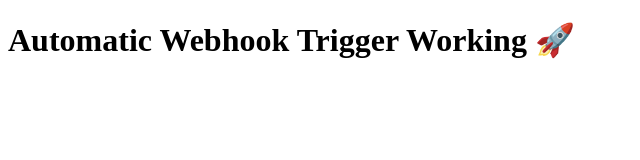
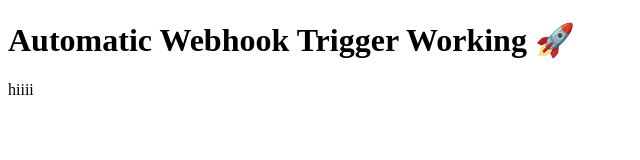
Before and after one commit to nafanjum2004-hash/jenkins-demo, a plain HTML site: page index.html in a window 1280 px wide. Shown: the full height of the page, 0-640 px from the left. Drawn offline with Linux system fonts and the light colour scheme.

Commit message:
Update index.html

```diff
--- a/index.html
+++ b/index.html
@@ -6,6 +6,7 @@
 <body>
 
     <h1>Automatic Webhook Trigger Working 🚀</h1>
+    <hi> hiiii</hi>
 
 </body>
 </html>
```
